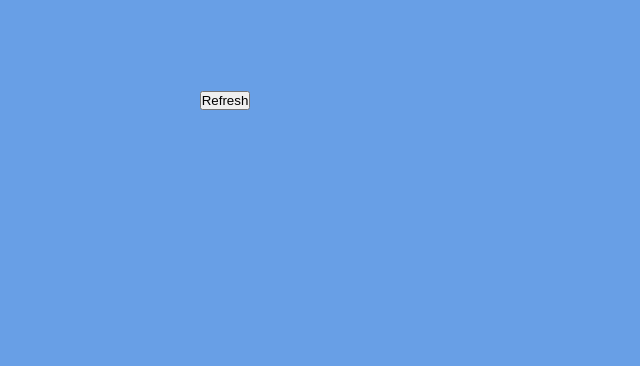
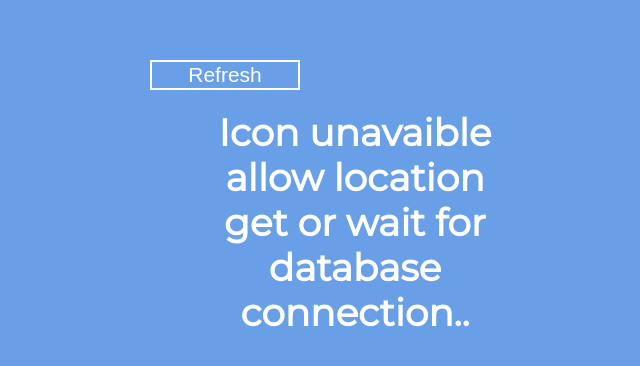
Before and after one commit to snoh666/react-weather-app, a React (Create React App) app: page / in a window 1280 px wide. Shown: the part 230-596 px from the top of the page, without its empty margins (415-1055 px from the left). Built offline with nearby package versions, Linux system fonts and the light colour scheme; no server answers.

Commit message:
Initial commit

```diff
--- a/package.json
+++ b/package.json
@@ -6,7 +6,8 @@
     "gh-pages": "^2.0.1",
     "react": "^16.8.6",
     "react-dom": "^16.8.6",
-    "react-scripts": "2.1.8"
+    "react-scripts": "2.1.8",
+    "react-skycons": "^0.7.0"
   },
   "homepage": "https://github.com/snoh666/react-weather-app.git",
   "scripts": {
--- a/src/App.js
+++ b/src/App.js
@@ -1,8 +1,8 @@
 import React, {useEffect, useState} from 'react';
+import Skycons from 'react-skycons';
 
 
 const App = () => {
-  const herokuProxy = `http://cors-anywhere.herokuapp.com/`;
   const [weatherData, setWeatherData] = useState([]);
   const [refresh, setRefresh] = useState(0);
   const getRefresh = e => {
@@ -17,7 +17,7 @@ const App = () => {
   const update = () => {
     if(navigator.geolocation) {
       navigator.geolocation.getCurrentPosition(data => {
-        fetch(`${herokuProxy}https://api.darksky.net/forecast/56be0ef4bc8f4cdffa9f0de805515c04/${data.coords.latitude},${data.coords.longitude}`)
+        fetch(`https://api.darksky.net/forecast/56be0ef4bc8f4cdffa9f0de805515c04/${data.coords.latitude},${data.coords.longitude}`)
           .then(response => {
             return response.json();
           }).then(data => {
@@ -28,13 +28,25 @@ const App = () => {
       });
     }
   };
+  const setSkycon = (iconId) => {
+    if(iconId !== undefined) {
+      let iconIdFixed = iconId.toUpperCase().replace('-', '_');
+      return (
+        <Skycons color="white" autoplay={true} icon={iconIdFixed} />
+      );
+    } else {
+      return (
+        <h2>Icon unavaible allow location get or wait for database connection..</h2>
+      );
+    }
+  };
 
   return (
     <div className="App">
       <button onClick={getRefresh}>Refresh</button>
       <div className="app-info">
         <div className="timezone">{weatherData[0]}</div>
-        <div className="icon">{weatherData[1]}</div>
+        <div className="icon">{setSkycon(weatherData[1])}</div>
       </div>
       <div className="temperature">{weatherData[2]}</div>
     </div>
--- a/src/index.css
+++ b/src/index.css
@@ -37,6 +37,19 @@ body{
   font-size: 25px;
 }
 .icon{
-  width: 100px;
-  height: 100px;
+  width: 300px;
+  height: 150px;
 }
+button{
+  width: 150px;
+  height: 30px;
+  background: none;
+  border: 2px solid #fff;
+  color: white;
+  font-size: 21px;
+  cursor: pointer;
+  transition: all .4s ease-in-out;
+}
+button:hover{
+  background: #ffffff79;
+}
```
Also changed, not shown: 1 other file (tests, documents, lock files or other folders).
